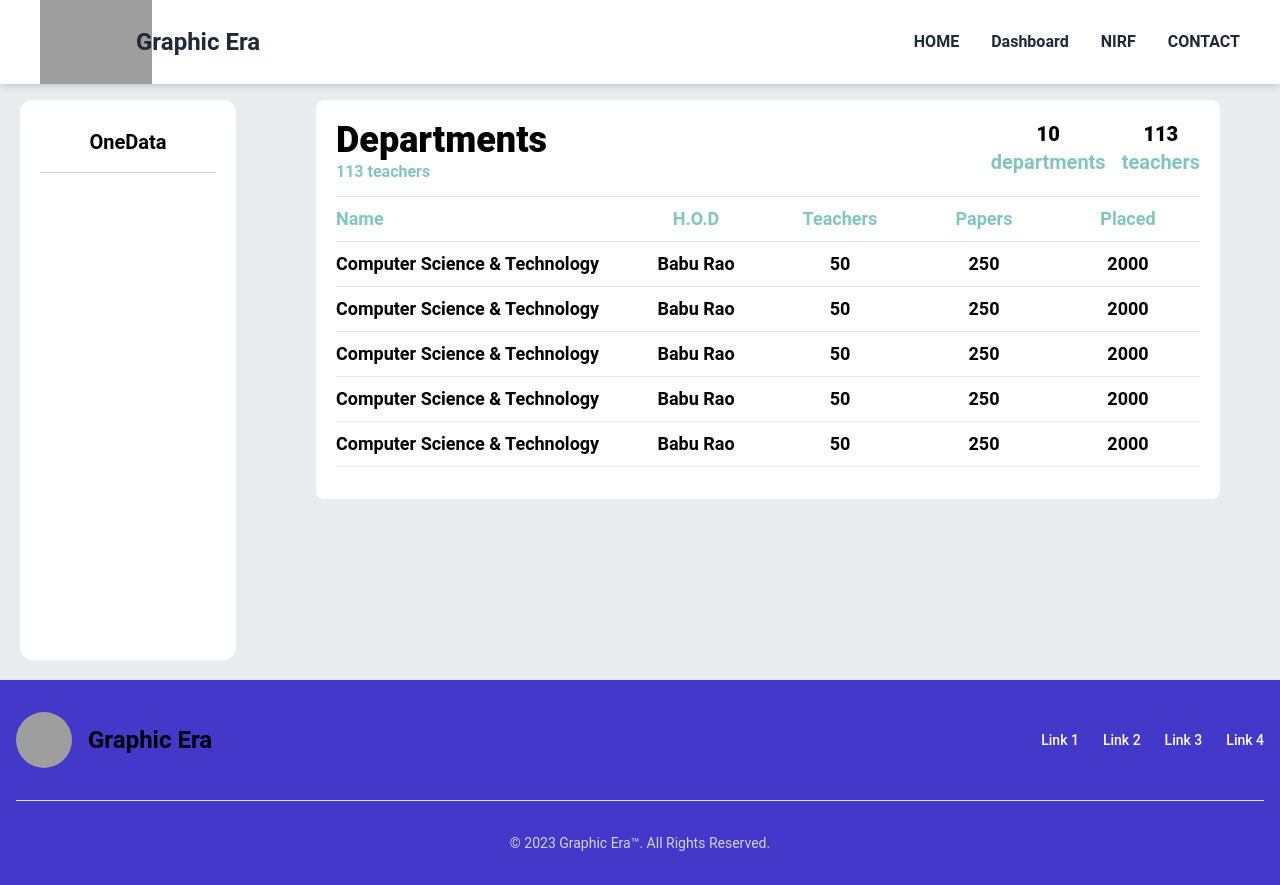
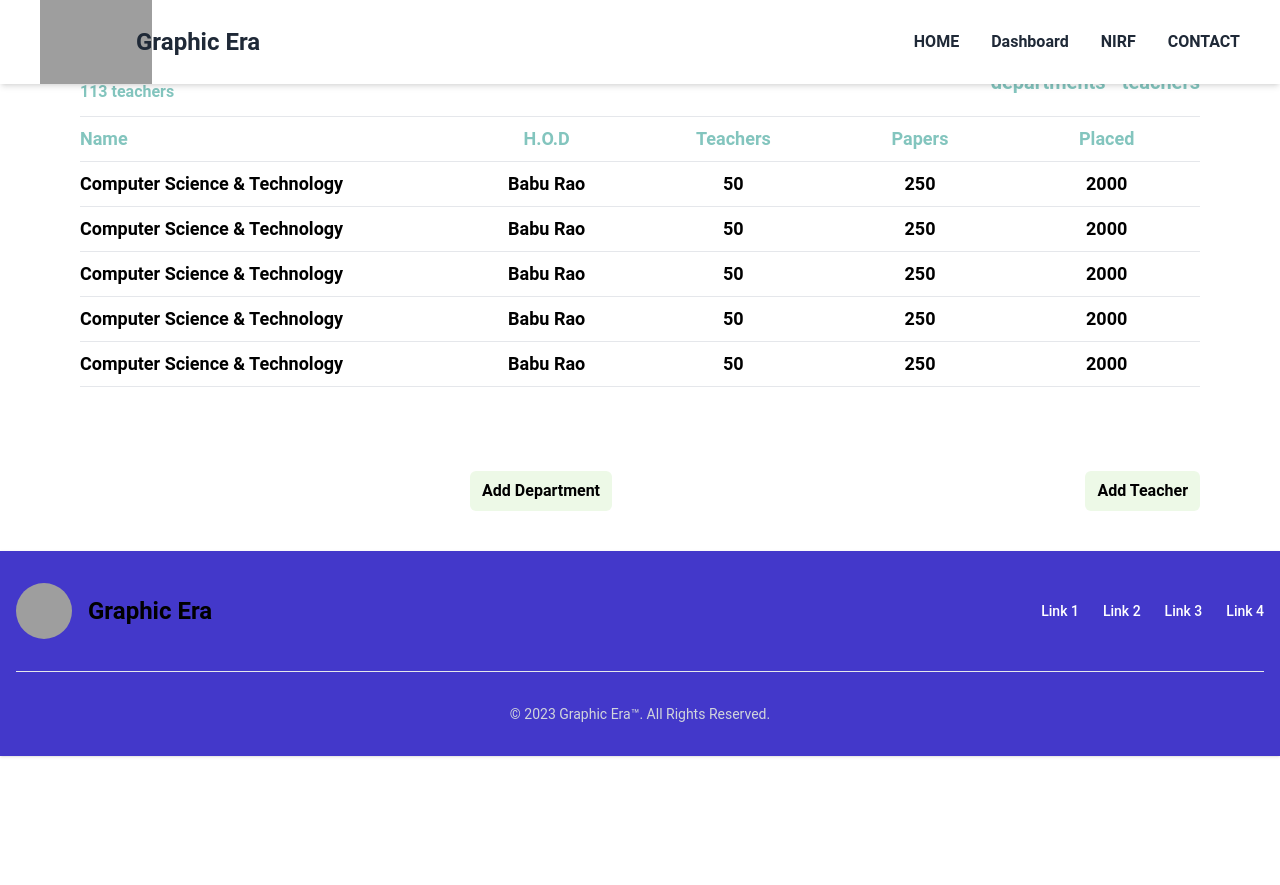
Before and after one commit to Pranshu1sati/OneData-Front, a Next.js app: page /Dashboard in a window 1280 px wide. After the commit the page ends 800 px from the top, so only its background shows below. Built offline with nearby package versions, Linux system fonts and the light colour scheme; grey boxes are pictures that could not be loaded.

Commit message:
dashboard-added

```diff
--- a/src/app/Dashboard/page.tsx
+++ b/src/app/Dashboard/page.tsx
@@ -1,9 +1,15 @@
+import AddDepartmentContainer from "../components/DashboardComponents/AddDepartmentContainer"
+import AddTeacherContainer from "../components/DashboardComponents/AddTeacherContainer"
 import DepartmentContainer from "../components/DashboardComponents/DepartmentContainer"
 
 const Dashboard = () => {
   return (
     <article className=" p-5 w-full">
-      <DepartmentContainer/>
+      <DepartmentContainer />
+      <section className="grid grid-cols-2 gap-4 mt-8">
+        <AddDepartmentContainer />
+        <AddTeacherContainer />
+      </section>
     </article>
   )
 }
--- /dev/null
+++ b/src/app/components/DashboardComponents/AddDepartmentContainer.tsx
@@ -0,0 +1,9 @@
+import React from 'react'
+
+export default function AddDepartmentContainer() {
+    return (
+        <div className='w-full p-5 bg-white rounded-lg flex flex-col'>
+            <button className='ml-auto px-3 py-2 bg-[#EDF9E7] font-bold rounded-md'>Add Department</button>
+        </div>
+    )
+}
--- /dev/null
+++ b/src/app/components/DashboardComponents/AddTeacherContainer.tsx
@@ -0,0 +1,9 @@
+import React from 'react'
+
+export default function AddTeacherContainer() {
+  return (
+    <div className='w-full p-5 bg-white rounded-lg flex flex-col'>
+            <button className='ml-auto px-3 py-2 bg-[#EDF9E7] font-bold rounded-md'>Add Teacher</button>
+        </div>
+  )
+}
--- a/src/app/components/Header.tsx
+++ b/src/app/components/Header.tsx
@@ -15,7 +15,7 @@ const header = () => {
       ];
     const [open, setIsOpen] = useState(false);
   return (
-    <div className='absolute shadow-md w-full fixed top-0 left-0'>
+    <div className='absolute shadow-md w-full  top-0 left-0 z-40'>
            <div className='md:flex items-center justify-between bg-white py-0 md:px-10 px-7'>
             {/* logo section */}
             <div className='font-bold text-2xl cursor-pointer flex items-center'>
--- a/src/app/components/PageLayout.tsx
+++ b/src/app/components/PageLayout.tsx
@@ -7,15 +7,19 @@ const PageLayout = ({ children }: any) => {
   return (
     <>
       <Header />
-      <div className='w-full md:grid md:grid-cols-5 mt-20 h-[75vh] bg-[#e9ecef]'>
-        {/* we need to hide this in login and signup page , check if user is present in context if and then use conditional rendering */}
+      {/* <div className='w-full md:grid md:grid-cols-5 mt-20  bg-[#e9ecef]'>
+        we need to hide this in login and signup page , check if user is present in context if and then use conditional rendering
         <section className='hidden col-span-1 md:flex h-full  w-full md:flex-col'>
           <SideBar/>
         </section>
+        if user is not present then make col-span-5
         <main className='col-span-4 flex flex-col px-10' >
           {children}
         </main>
-      </div>
+      </div> */}
+      <main className='col-span-4 flex flex-col px-10' >
+          {children}
+        </main>
       <Footer />
     </>
   )
```
